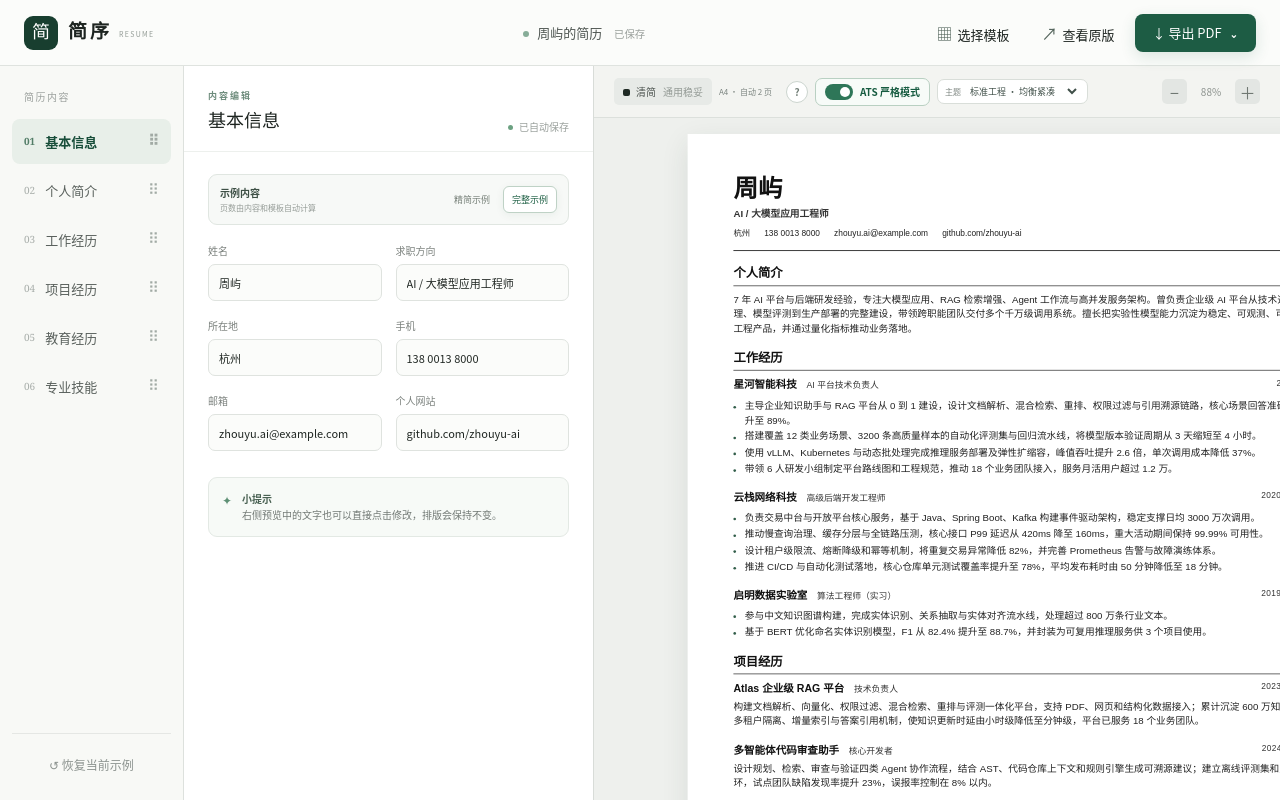
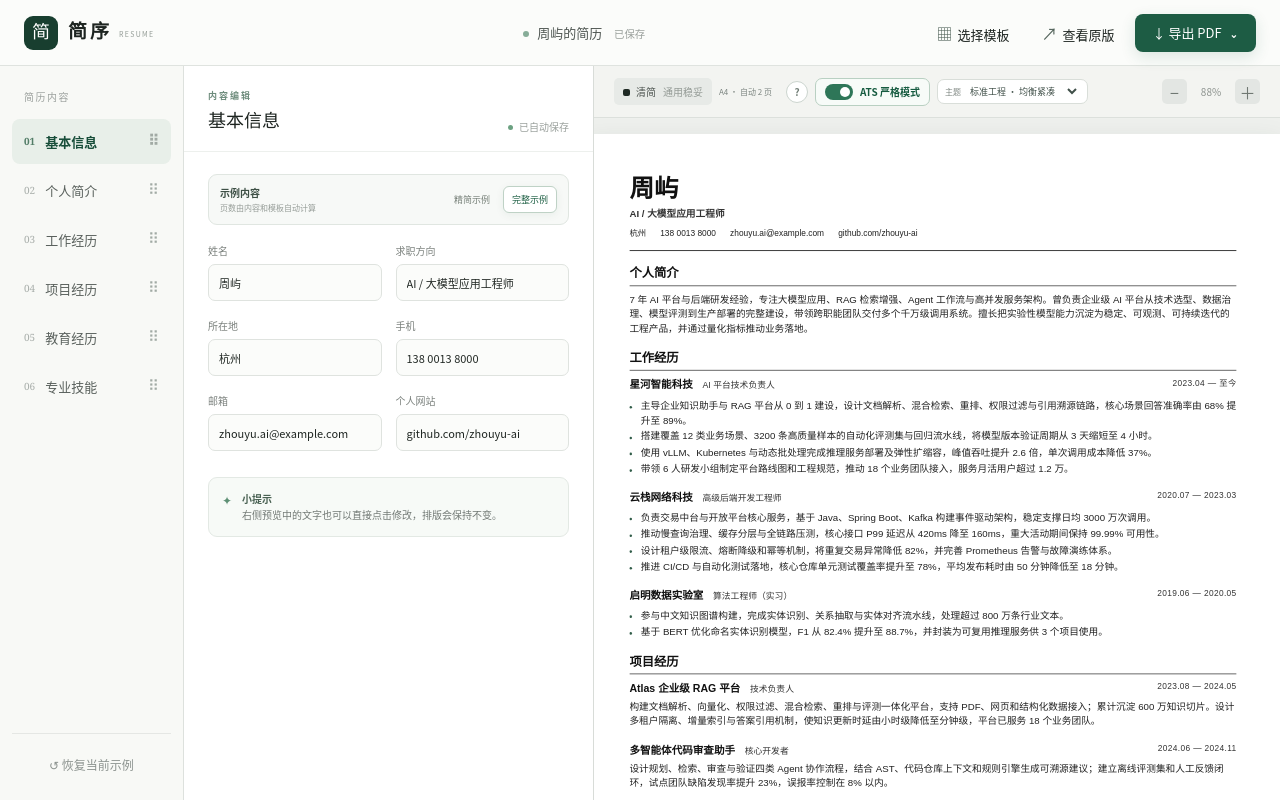
Before and after one commit to juicyzhou/ResumeCraft, a Next.js app: page / in a window 1280 px wide. Built offline with nearby package versions, Linux system fonts and the light colour scheme.

Commit message:
Match preview and export page breaks
使用同一套 A4 内容测量和安全切分偏移生成预览与打印页面，重复页边距并允许大型章节自然跨页。

```diff
--- a/app/ResumeStudio.tsx
+++ b/app/ResumeStudio.tsx
@@ -191,8 +191,9 @@ export default function ResumeStudio() {
   const [draggedSection, setDraggedSection] = useState<SectionId | null>(null);
   const [showExportOptions, setShowExportOptions] = useState(false);
   const [samplePreset, setSamplePreset] = useState<SamplePreset>("extended");
-  const [pageCount, setPageCount] = useState(1);
-  const paperRef = useRef<HTMLElement>(null);
+  const [pageMetrics, setPageMetrics] = useState({ offsets: [0], contentHeight: 1019 });
+  const measurePaperRef = useRef<HTMLElement>(null);
+  const measureFlowRef = useRef<HTMLDivElement>(null);
 
   useEffect(() => {
     const stored = window.localStorage.getItem("jianxu-resume-v3") || window.localStorage.getItem("jianxu-resume-v2") || window.localStorage.getItem("jianxu-resume");
@@ -222,12 +223,36 @@ export default function ResumeStudio() {
   }, [data, template, skillsMode, atsMode, atsTheme, sectionOrder, samplePreset]);
 
   useEffect(() => {
-    const paper = paperRef.current;
-    if (!paper) return;
-    const measurePages = () => setPageCount(Math.max(1, Math.ceil(paper.scrollHeight / 1123)));
+    const paper = measurePaperRef.current;
+    const flow = measureFlowRef.current;
+    if (!paper || !flow) return;
+    const measurePages = () => {
+      const styles = window.getComputedStyle(paper);
+      const contentHeight = Math.max(1, 1123 - parseFloat(styles.paddingTop) - parseFloat(styles.paddingBottom));
+      const flowTop = flow.getBoundingClientRect().top;
+      const breakCandidates = Array.from(flow.querySelectorAll<HTMLElement>(".resume-section h3, .timeline-entry, .resume-section li, .body-copy, .education-section .entry-head"))
+        .map((element) => Math.round(element.getBoundingClientRect().top - flowTop))
+        .filter((offset, index, values) => offset > 0 && values.indexOf(offset) === index)
+        .sort((a, b) => a - b);
+      const offsets = [0];
+      let pageStart = 0;
+      while (pageStart + contentHeight < flow.scrollHeight - 1) {
+        const target = pageStart + contentHeight;
+        const earliestBalancedBreak = pageStart + contentHeight * 0.58;
+        const safeBreak = breakCandidates.filter((offset) => offset >= earliestBalancedBreak && offset <= target - 8).at(-1);
+        const nextStart = safeBreak && safeBreak > pageStart + 80 ? safeBreak : target;
+        offsets.push(nextStart);
+        pageStart = nextStart;
+      }
+      setPageMetrics((current) => {
+        const unchanged = Math.abs(current.contentHeight - contentHeight) < 0.5 && current.offsets.length === offsets.length && current.offsets.every((offset, index) => Math.abs(offset - offsets[index]) < 0.5);
+        return unchanged ? current : { offsets, contentHeight };
+      });
+    };
     const frame = window.requestAnimationFrame(measurePages);
     const observer = new ResizeObserver(measurePages);
     observer.observe(paper);
+    observer.observe(flow);
     document.fonts?.ready.then(measurePages);
     return () => {
       window.cancelAnimationFrame(frame);
@@ -438,6 +463,13 @@ export default function ResumeStudio() {
   const mainColumnOrder = sectionOrder.filter((id) => ["experience", "project"].includes(id));
   const timelineMainOrder = sectionOrder.filter((id) => ["experience", "project"].includes(id));
   const timelineSideOrder = sectionOrder.filter((id) => ["summary", "skills", "education"].includes(id));
+  const renderResumeBody = () => atsMode ? <>{renderOrderedSections()}</> : template === "markdown" || template === "research" ? <>{renderOrderedSections()}</> : template === "sidebar" ? <div className="resume-layout-sidebar">
+    <aside className="resume-sidebar">{renderOrderedSections(leftColumnOrder, false)}</aside>
+    <div className="resume-main">{renderOrderedSections(mainColumnOrder, false)}</div>
+  </div> : template === "timeline" ? <>
+    {resumeHeader}<div className="accent-rule"><i /></div>
+    <div className="resume-layout-timeline"><main>{renderOrderedSections(timelineMainOrder, false)}</main><aside>{renderOrderedSections(timelineSideOrder, false)}</aside></div>
+  </> : <>{renderOrderedSections()}</>;
 
   return (
     <main className="app-shell">
@@ -502,7 +534,7 @@ export default function ResumeStudio() {
 
         <section className={`preview-panel ${mobileView === "edit" ? "mobile-hidden" : ""}`}>
           <div className="preview-toolbar">
-            <div className="preview-meta"><div className="template-chip"><i style={{ background: currentTemplate.color }} />{currentTemplate.name}<span>{currentTemplate.note}</span></div><small>A4 · 自动 {pageCount} 页</small></div>
+            <div className="preview-meta"><div className="template-chip"><i style={{ background: currentTemplate.color }} />{currentTemplate.name}<span>{currentTemplate.note}</span></div><small>A4 · 自动 {pageMetrics.offsets.length} 页</small></div>
             <div className="ats-toolbar">
               <details className="ats-explainer">
                 <summary aria-label="了解什么是 ATS">?</summary>
@@ -521,22 +553,19 @@ export default function ResumeStudio() {
             <div className="zoom-control"><button onClick={() => setZoom((v) => Math.max(65, v - 5))}>−</button><span>{zoom}%</span><button onClick={() => setZoom((v) => Math.min(105, v + 5))}>＋</button></div>
           </div>
           <div className="paper-stage">
-            <article ref={paperRef} className={`resume-paper template-${template} ${atsMode ? `ats-strict ats-theme-${atsTheme}` : ""}`} style={{ "--zoom": zoom / 100 } as React.CSSProperties}>
-              {Array.from({ length: Math.max(0, pageCount - 1) }, (_, index) => <div className="auto-page-guide" key={`page-guide-${index}`} style={{ top: `${(index + 1) * 1123}px` }} aria-hidden="true"><span>第 {index + 2} 页 · A4 自动分页线</span></div>)}
-              {atsMode ? <>
-                {renderOrderedSections()}
-              </> : template === "markdown" || template === "research" ? <>
-                {renderOrderedSections()}
-              </> : template === "sidebar" ? <div className="resume-layout-sidebar">
-                <aside className="resume-sidebar">{renderOrderedSections(leftColumnOrder, false)}</aside>
-                <div className="resume-main">{renderOrderedSections(mainColumnOrder, false)}</div>
-              </div> : template === "timeline" ? <>
-                {resumeHeader}<div className="accent-rule"><i /></div>
-                <div className="resume-layout-timeline"><main>{renderOrderedSections(timelineMainOrder, false)}</main><aside>{renderOrderedSections(timelineSideOrder, false)}</aside></div>
-              </> : <>
-                {renderOrderedSections()}
-              </>}
+            <article ref={measurePaperRef} className={`resume-paper pagination-measure template-${template} ${atsMode ? `ats-strict ats-theme-${atsTheme}` : ""}`} aria-hidden="true">
+              <div ref={measureFlowRef} className="resume-flow-content">{renderResumeBody()}</div>
             </article>
+            <div className="resume-pages" style={{ "--zoom": zoom / 100 } as React.CSSProperties}>
+              {pageMetrics.offsets.map((pageOffset, pageIndex) => <div className="resume-page-shell" key={`resume-page-${pageIndex}`}>
+                <article className={`resume-paper resume-page template-${template} ${atsMode ? `ats-strict ats-theme-${atsTheme}` : ""}`} aria-label={`简历第 ${pageIndex + 1} 页，共 ${pageMetrics.offsets.length} 页`}>
+                  <div className="resume-page-viewport" style={{ height: `${pageMetrics.contentHeight}px` }}>
+                    <div className="resume-flow-content" style={{ transform: `translateY(-${pageOffset}px)` }}>{renderResumeBody()}</div>
+                  </div>
+                  <span className="page-number" aria-hidden="true">{pageIndex + 1} / {pageMetrics.offsets.length}</span>
+                </article>
+              </div>)}
+            </div>
           </div>
         </section>
       </div>
--- a/app/globals.css
+++ b/app/globals.css
@@ -137,12 +137,15 @@ button:focus-visible, input:focus-visible, textarea:focus-visible, [contentedita
 .paper-stage { flex:1 1 0; min-height:0; overscroll-behavior:contain; overflow-x:auto; overflow-y:scroll; padding:16px 46px 72px; scrollbar-gutter:stable; }
 .paper-stage::-webkit-scrollbar, .editor-scroll::-webkit-scrollbar { width:9px; height:9px; }
 .paper-stage::-webkit-scrollbar-thumb, .editor-scroll::-webkit-scrollbar-thumb { border:2px solid transparent; border-radius:10px; background:#bcc4be; background-clip:padding-box; }
-.resume-paper { --accent:#315d49; position:relative; width:794px; min-height:1123px; margin:0 auto; padding:52px 62px; color:#252c28; background:var(--paper); box-shadow:0 10px 30px #28352e1b; transform:scale(var(--zoom)); transform-origin:top center; font-size:11.6px; line-height:1.62; }
-.auto-page-guide { position:absolute; z-index:4; left:-16px; right:-16px; height:0; border-top:1px dashed #aeb8b2; pointer-events:none; }
-.auto-page-guide::before, .auto-page-guide::after { content:""; position:absolute; top:-3px; width:5px; height:5px; border-radius:50%; background:#aeb8b2; }
-.auto-page-guide::before { left:0; }
-.auto-page-guide::after { right:0; }
-.auto-page-guide span { position:absolute; right:12px; top:-18px; padding:2px 6px; color:#7f8983; border:1px solid #dce1dd; border-radius:4px; background:#f4f6f4; font-size:8px; }
+.resume-paper { --accent:#315d49; position:relative; width:794px; min-height:1123px; margin:0 auto; padding:52px 62px; color:#252c28; background:var(--paper); box-shadow:0 10px 30px #28352e1b; font-size:11.6px; line-height:1.62; }
+.pagination-measure { position:absolute !important; left:-100000px; top:0; height:auto !important; min-height:0 !important; visibility:hidden; overflow:visible !important; pointer-events:none; box-shadow:none; }
+.resume-pages { display:flex; flex-direction:column; align-items:center; gap:26px; }
+.resume-page-shell { position:relative; flex:none; width:calc(794px * var(--zoom)); height:calc(1123px * var(--zoom)); }
+.resume-page-shell .resume-page { position:absolute; top:0; left:50%; width:794px; height:1123px; min-height:1123px; margin:0; overflow:hidden; transform:translateX(-50%) scale(var(--zoom)); transform-origin:top center; }
+.resume-page-viewport { position:relative; overflow:hidden; }
+.resume-flow-content { width:100%; transform-origin:top left; }
+.page-number { position:absolute; right:22px; bottom:15px; color:#a1a8a3; font-family:Arial,sans-serif; font-size:8px; letter-spacing:.5px; }
+.template-sidebar .page-number { color:#8baaa0; }
 .resume-header { display:flex; justify-content:space-between; gap:40px; align-items:flex-end; }
 .name-block { display:flex; flex-direction:column; align-items:flex-start; }
 .resume-name { color:#1c2520; font-family:Georgia,"Songti SC",serif; font-size:34px; font-weight:700; line-height:1.25; letter-spacing:3px; }
@@ -521,7 +524,7 @@ button:focus-visible, input:focus-visible, textarea:focus-visible, [contentedita
   .ats-explainer>div { position:fixed; top:116px; left:10px; width:calc(100vw - 20px); transform:none; }
   .ats-explainer>div::before { display:none; }
   .paper-stage { padding:10px 14px 80px; }
-  .resume-paper { transform:scale(.62); transform-origin:top left; margin:0; }
+  .resume-pages { --zoom:.62 !important; align-items:flex-start; }
   .mobile-hidden { display:none !important; }
   .template-modal { padding:22px; max-height:92dvh; overflow:auto; }
   .template-grid { grid-template-columns:1fr; }
@@ -532,12 +535,16 @@ button:focus-visible, input:focus-visible, textarea:focus-visible, [contentedita
   body { background:white; }
   .topbar, .section-nav, .editor-panel, .preview-toolbar, .mobile-switch, .modal-backdrop { display:none !important; }
   .app-shell, .workspace, .preview-panel, .paper-stage { display:block; width:auto; height:auto; min-height:0; overflow:visible; background:white; padding:0; }
-  .resume-paper { width:210mm; min-height:297mm; margin:0; padding:17mm 18mm; box-shadow:none; transform:none !important; box-decoration-break:clone; -webkit-box-decoration-break:clone; print-color-adjust:exact; -webkit-print-color-adjust:exact; }
+  .pagination-measure { display:none !important; }
+  .resume-pages { display:block; }
+  .resume-page-shell { width:210mm; height:297mm; margin:0; }
+  .resume-page-shell:not(:last-child) { break-after:page; page-break-after:always; }
+  .resume-page-shell .resume-paper { position:relative; top:auto; left:auto; width:210mm; height:297mm; min-height:297mm; margin:0; overflow:hidden; box-shadow:none; transform:none !important; box-decoration-break:clone; -webkit-box-decoration-break:clone; print-color-adjust:exact; -webkit-print-color-adjust:exact; }
   .resume-section h3 { break-after:avoid-page; }
   .entry-head { break-after:avoid-page; break-inside:avoid-page; }
   .timeline-entry { break-inside:auto; }
   .skill-detail-list li { break-inside:avoid-page; }
-  .auto-page-guide { display:none; }
+  .page-number { display:none; }
   .resume-paper.template-sidebar:not(.ats-strict) { padding:0; }
   .resume-layout-sidebar { min-height:297mm; }
 }
```
